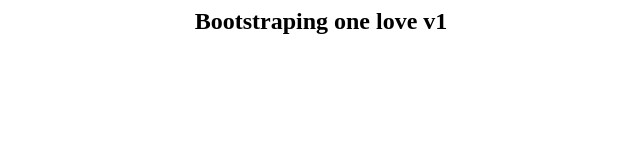
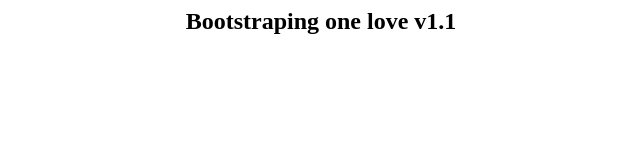
Before and after one commit to BakurD/CI-CD_TEST, a plain HTML site: page index.html in a window 1280 px wide. Shown: the whole page, without its empty margins (319-959 px from the left). Drawn offline with Linux system fonts and the light colour scheme.

Commit message:
Update index.html

```diff
--- a/index.html
+++ b/index.html
@@ -1 +1 @@
-<html><body bgcolor=white><center><h2><p><front color=red>Bootstraping one love v1</h2></center></html>
+<html><body bgcolor=white><center><h2><p><front color=red>Bootstraping one love v1.1</h2></center></html>
```
